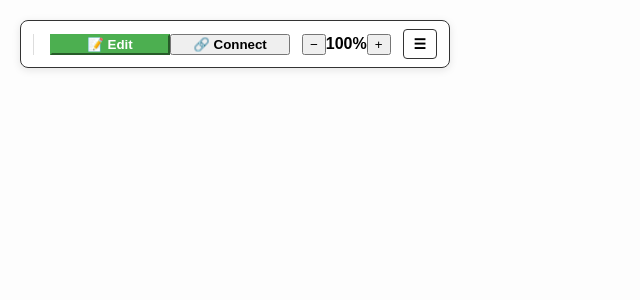
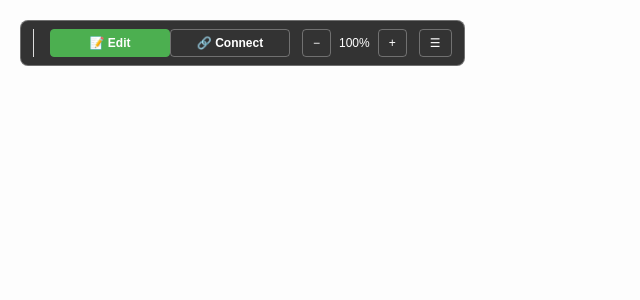
Before and after one commit to snhthkkr/atem, a React (Vite) app: page / in a window 1280 px wide. Shown: the top 300 px of the page, without its empty margins (0-640 px from the left). Built offline with nearby package versions, Linux system fonts and the light colour scheme.

Commit message:
🎨 Perfect monochrome simplicity - no lines in connect mode, HUD blends with canvas

```diff
--- a/src/App.tsx
+++ b/src/App.tsx
@@ -610,12 +610,14 @@ function App() {
           top: '60px',
           left: '50%',
           transform: 'translateX(-50%)',
-          background: 'white',
-          border: '2px solid black',
+          background: 'rgba(0, 0, 0, 0.9)',
+          border: '1px solid rgba(255, 255, 255, 0.3)',
           borderRadius: '8px',
           padding: '10px',
           zIndex: 1001,
           minWidth: '300px',
+          color: 'white',
+          backdropFilter: 'blur(10px)'
         }}>
           <input
             type="text"
@@ -625,9 +627,11 @@ function App() {
             style={{
               width: '100%',
               padding: '8px',
-              border: '1px solid #ccc',
+              border: '1px solid rgba(255, 255, 255, 0.3)',
               borderRadius: '4px',
               fontSize: '14px',
+              background: 'rgba(255, 255, 255, 0.1)',
+              color: 'white'
             }}
             autoFocus
           />
@@ -674,9 +678,11 @@ function App() {
           const length = Math.sqrt(Math.pow(endX - startX, 2) + Math.pow(endY - startY, 2));
           const angle = Math.atan2(endY - startY, endX - startX);
 
-          // Monochrome lines in connect mode
-          const lineColor = currentMode === 'connect' ? '#000000' : '#ffffff';
-          const shadowColor = currentMode === 'connect' ? 'rgba(255, 255, 255, 0.5)' : 'rgba(0, 0, 0, 0.5)';
+          // No lines in connect mode for true monochrome simplicity
+          if (currentMode === 'connect') return null;
+
+          const lineColor = '#ffffff';
+          const shadowColor = 'rgba(0, 0, 0, 0.5)';
 
           return (
             <div
--- a/src/styles.css
+++ b/src/styles.css
@@ -10,21 +10,52 @@ body {
   overflow: scroll;
 }
 
-/* Minimal Control Bar */
+/* Minimal Control Bar - Blends with canvas */
 .minimal-control-bar {
   position: fixed;
   top: 20px;
   left: 20px;
-  background: rgba(255, 255, 255, 0.95);
-  border: 1px solid #333;
+  background: rgba(0, 0, 0, 0.8);
+  border: 1px solid rgba(255, 255, 255, 0.3);
   border-radius: 8px;
   padding: 8px 12px;
   display: flex;
   gap: 12px;
   align-items: center;
   z-index: 1000;
-  box-shadow: 0 2px 8px rgba(0, 0, 0, 0.1);
   backdrop-filter: blur(10px);
+  transition: all 0.3s ease;
+}
+
+/* White icons on black background */
+.minimal-control-bar button {
+  background: none;
+  border: 1px solid rgba(255, 255, 255, 0.3);
+  border-radius: 4px;
+  padding: 6px 10px;
+  cursor: pointer;
+  font-size: 12px;
+  font-weight: 500;
+  color: white;
+  transition: all 0.2s ease;
+}
+
+.minimal-control-bar button:hover:not(:disabled) {
+  background: rgba(255, 255, 255, 0.1);
+  border-color: rgba(255, 255, 255, 0.5);
+}
+
+.minimal-control-bar button.active {
+  background: rgba(255, 255, 255, 0.2);
+  border-color: rgba(255, 255, 255, 0.6);
+  color: white;
+}
+
+.minimal-control-bar .zoom-label {
+  color: white;
+  font-size: 12px;
+  font-weight: 500;
+  padding: 0 8px;
 }
 
 .control-bar {
@@ -90,21 +121,21 @@ body {
   color: white;
 }
 
-/* Dev Menu */
+/* Dev Menu - Blends with canvas */
 .dev-menu {
   position: fixed;
   top: 80px;
   left: 20px;
-  background: rgba(255, 255, 255, 0.95);
-  border: 1px solid #333;
+  background: rgba(0, 0, 0, 0.9);
+  border: 1px solid rgba(255, 255, 255, 0.3);
   border-radius: 8px;
   padding: 16px;
   z-index: 1000;
-  box-shadow: 0 4px 12px rgba(0, 0, 0, 0.1);
   backdrop-filter: blur(10px);
   max-width: 300px;
   max-height: 400px;
   overflow-y: auto;
+  color: white;
 }
 
 .dev-menu-header {
@@ -120,6 +151,7 @@ body {
   margin: 0;
   font-size: 14px;
   font-weight: 600;
+  color: white;
 }
 
 .dev-menu-header button {
@@ -129,10 +161,11 @@ body {
   cursor: pointer;
   padding: 4px;
   border-radius: 4px;
+  color: white;
 }
 
 .dev-menu-header button:hover {
-  background: #f0f0f0;
+  background: rgba(255, 255, 255, 0.1);
 }
 
 .dev-menu-content {
@@ -145,7 +178,7 @@ body {
   margin: 0 0 8px 0;
   font-size: 12px;
   font-weight: 600;
-  color: #666;
+  color: rgba(255, 255, 255, 0.7);
   text-transform: uppercase;
   letter-spacing: 0.5px;
 }
@@ -158,18 +191,19 @@ body {
 
 .dev-buttons button {
   padding: 6px 10px;
-  border: 1px solid #ddd;
+  border: 1px solid rgba(255, 255, 255, 0.3);
   border-radius: 4px;
-  background: white;
+  background: rgba(255, 255, 255, 0.1);
   cursor: pointer;
   font-size: 11px;
   font-weight: 500;
+  color: white;
   /* Removed transition for fundamental simplicity */
 }
 
 .dev-buttons button:hover:not(:disabled) {
-  background: #f0f0f0;
-  border-color: #999;
+  background: rgba(255, 255, 255, 0.2);
+  border-color: rgba(255, 255, 255, 0.5);
 }
 
 .dev-buttons button:disabled {
@@ -179,7 +213,7 @@ body {
 
 .debug-info {
   font-size: 11px;
-  color: #666;
+  color: rgba(255, 255, 255, 0.8);
 }
 
 .debug-stats {
@@ -191,34 +225,37 @@ body {
 
 .debug-stats span {
   padding: 2px 6px;
-  background: #f8f9fa;
+  background: rgba(255, 255, 255, 0.1);
   border-radius: 3px;
   font-family: monospace;
+  color: white;
 }
 
 .debug-action {
   padding: 6px 8px;
-  background: #fff3cd;
-  border: 1px solid #ffeaa7;
+  background: rgba(255, 255, 255, 0.1);
+  border: 1px solid rgba(255, 255, 255, 0.3);
   border-radius: 4px;
   font-family: monospace;
   font-size: 10px;
+  color: white;
 }
 
-/* Burger Menu Button */
+/* Burger Menu Button - Blends with canvas */
 .burger-menu {
   background: none;
-  border: 1px solid #333;
+  border: 1px solid rgba(255, 255, 255, 0.3);
   border-radius: 4px;
   padding: 6px 10px;
   cursor: pointer;
   font-size: 14px;
   font-weight: bold;
+  color: white;
   /* Removed transition for fundamental simplicity */
 }
 
 .burger-menu:hover {
-  background: #f0f0f0;
+  background: rgba(255, 255, 255, 0.1);
   transform: scale(1.05);
 }
 
```
